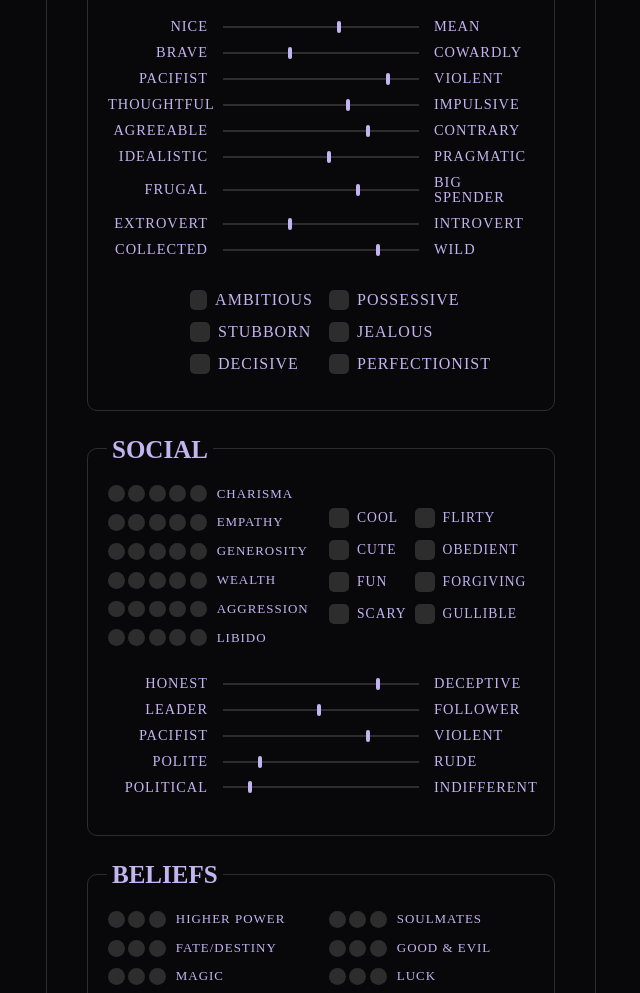
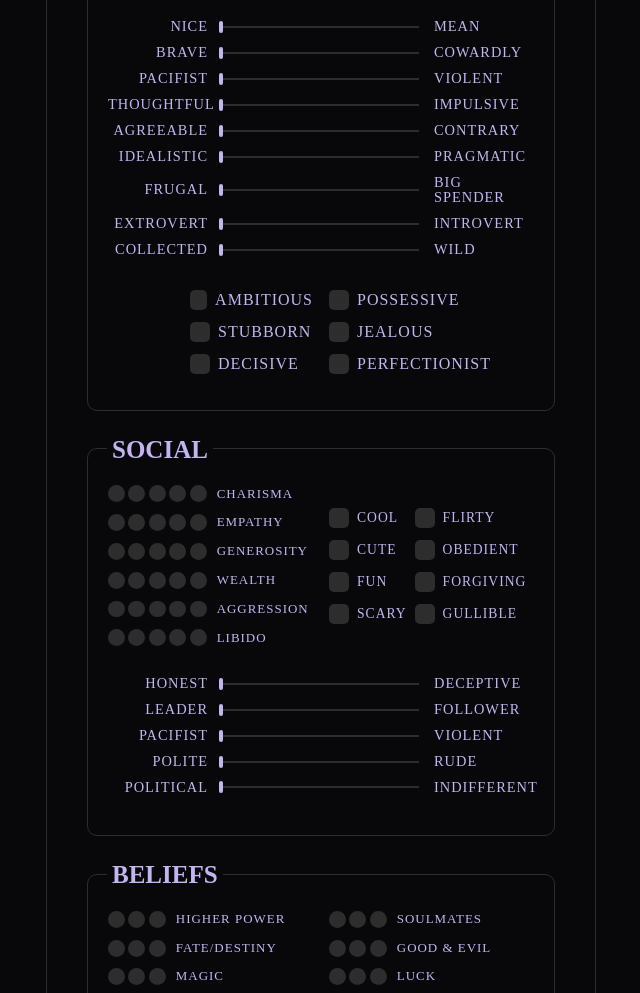
Before and after one commit to kdezra/charactersheet, a plain HTML site: page index.html in a window 1280 px wide. Shown: the part 1180-2173 px from the top of the page, without its empty margins (319-959 px from the left). Drawn offline with Linux system fonts and the light colour scheme.

Commit message:
reset all sliders + added logic

```diff
--- a/index.html
+++ b/index.html
@@ -150,55 +150,55 @@
 
                 <div class="slider" id="nice-mind-slider"><b>nice</b>
                     <div class="sliderline">
-                        <div class="slidermark" style="width:60%;"></div>
+                        <div class="slidermark" style="width:0%;"></div>
                     </div> <b>mean</b>
                 </div>
 
                 <div class="slider" id="brave-mind-slider"><b>brave</b>
                     <div class="sliderline">
-                        <div class="slidermark" style="width:35%;"></div>
+                        <div class="slidermark" style="width:0%;"></div>
                     </div> <b>cowardly</b>
                 </div>
 
                 <div class="slider" id="pacifist-mind-slider"><b>pacifist</b>
                     <div class="sliderline">
-                        <div class="slidermark" style="width:85%;"></div>
+                        <div class="slidermark" style="width:0%;"></div>
                     </div> <b>violent</b>
                 </div>
 
                 <div class="slider" id="thoughtful-mind-slider"><b>thoughtful</b>
                     <div class="sliderline">
-                        <div class="slidermark" style="width:65%;"></div>
+                        <div class="slidermark" style="width:0%;"></div>
                     </div> <b>impulsive</b>
                 </div>
 
                 <div class="slider" id="agreeable-mind-slider"><b>agreeable</b>
                     <div class="sliderline">
-                        <div class="slidermark" style="width:75%;"></div>
+                        <div class="slidermark" style="width:0%;"></div>
                     </div> <b>contrary</b>
                 </div>
 
                 <div class="slider" id="idealistic-mind-slider"><b>idealistic</b>
                     <div class="sliderline">
-                        <div class="slidermark" style="width:55%;"></div>
+                        <div class="slidermark" style="width:0%;"></div>
                     </div> <b>pragmatic</b>
                 </div>
 
                 <div class="slider" id="frugal-mind-slider"><b>frugal</b>
                     <div class="sliderline">
-                        <div class="slidermark" style="width:70%;"></div>
+                        <div class="slidermark" style="width:0%;"></div>
                     </div> <b>big spender</b>
                 </div>
 
                 <div class="slider" id="extrovert-mind-slider"><b>extrovert</b>
                     <div class="sliderline">
-                        <div class="slidermark" style="width:35%;"></div>
+                        <div class="slidermark" style="width:0%;"></div>
                     </div> <b>introvert</b>
                 </div>
 
                 <div class="slider" id="collected-mind-slider"><b>collected</b>
                     <div class="sliderline">
-                        <div class="slidermark" style="width:80%;"></div>
+                        <div class="slidermark" style="width:0%;"></div>
                     </div> <b>wild</b>
                 </div>
 
@@ -267,31 +267,31 @@
 
                 <div class="slider" id="honest-social-slider"><b>honest</b>
                     <div class="sliderline">
-                        <div class="slidermark" style="width:80%;"></div>
+                        <div class="slidermark" style="width:0%;"></div>
                     </div> <b>deceptive</b>
                 </div>
 
                 <div class="slider" id="leader-social-slider"><b>leader</b>
                     <div class="sliderline">
-                        <div class="slidermark" style="width:50%;"></div>
+                        <div class="slidermark" style="width:0%;"></div>
                     </div> <b>follower</b>
                 </div>
 
                 <div class="slider" id="pacifist-social-slider"><b>pacifist</b>
                     <div class="sliderline">
-                        <div class="slidermark" style="width:75%;"></div>
+                        <div class="slidermark" style="width:0%;"></div>
                     </div> <b>violent</b>
                 </div>
 
                 <div class="slider" id="polite-social-slider"><b>polite</b>
                     <div class="sliderline">
-                        <div class="slidermark" style="width:20%;"></div>
+                        <div class="slidermark" style="width:0%;"></div>
                     </div> <b>rude</b>
                 </div>
 
                 <div class="slider" id="political-social-slider"><b>political</b>
                     <div class="sliderline">
-                        <div class="slidermark" style="width:15%;"></div>
+                        <div class="slidermark" style="width:0%;"></div>
                     </div> <b>indifferent</b>
                 </div>
 
--- a/main.js
+++ b/main.js
@@ -1,5 +1,6 @@
 const fileInput = document.getElementById('portrait-input');
 const image = document.getElementById('portrait');
+let imageData = null;
 
 ratings = {}
 starLocs = {
@@ -16,6 +17,7 @@ starLocs = {
 }
 
 document.addEventListener("DOMContentLoaded", (event) => {
+    // Image Upload
     fileInput.addEventListener('change', (e) => {
         const file = e.target.files[0];
 
@@ -23,12 +25,15 @@ document.addEventListener("DOMContentLoaded", (event) => {
         fileReader.readAsDataURL(file);
         fileReader.onload = function () {
             image.setAttribute('style', `background-image: url('${fileReader.result}')`);
+            imageData = fileReader.result;
         }
     });
 
 
+    // Check Boxes
     document.querySelectorAll(".rating").forEach((el) => {
         ratings[el.id] = {
+            'type':'radio',
             'element':el,
             'bounds': el.getBoundingClientRect(),
             'stars': 0,
@@ -55,4 +60,21 @@ document.addEventListener("DOMContentLoaded", (event) => {
             }
         })
     });
+
+    // Sliders
+    document.querySelectorAll(".sliderline").forEach((el) => {
+        ratings[el.id] = {
+            'type': 'slide',
+            'element':el,
+            'bounds': el.getBoundingClientRect(),
+            'perc': 0,
+            'loc': 0
+        }
+        el.addEventListener("mousemove", (e) => {
+            const elId = e.target.id||e.target.parentElement.id
+            const elem = ratings[elId]
+            elem.loc = e.x - elem.bounds.x;
+            print(e.target)
+        });
+    })
 })
```
